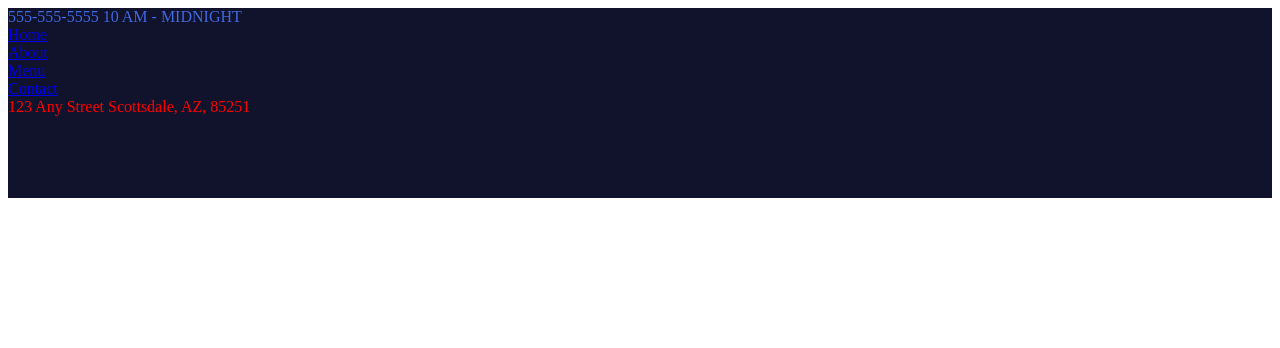
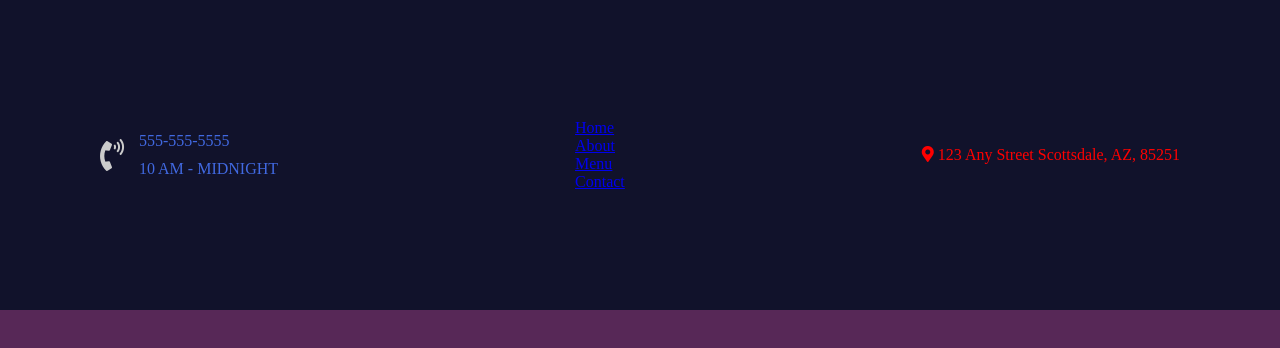
Before and after one commit to Rovert4824/Devcamp-project, a plain HTML site: page index2.html in a window 1280 px wide. Drawn offline with Linux system fonts and the light colour scheme.

Commit message:
second commit

```diff
--- a/index2.html
+++ b/index2.html
@@ -1,5 +1,5 @@
 <!DOCTYPE html>
-<html >
+<html>
 <head>
     <meta charset="UTF-8"/>
     <meta http-equiv="X-UA-Compatible" content="IE=edge">
@@ -7,15 +7,29 @@
     <meta name="viewport" content="width=device-width, initial-scale=1">
 
 <link rel="stylesheet" href="styles.css">
+<link rel="stylesheet" href="https://use.fontawesome.com/releases/v5.2.0/css/all.css">
 
 </head>
 
 <body>
     <div class="navigation-wrapper">
-        <div class="contact-hours-wrapper">
-        555-555-5555
-        10 AM - MIDNIGHT
+
+
+            <div class="left-column">
+                    <div class="icon">
+                            <i class="fas fa-phone-volume"></i>
+                    </div>
+
+            <div class="contact-hours-wrapper">
+                <div class="phone">
+                    555-555-5555
+                </div>
+                <div class="hours">
+                10 AM - MIDNIGHT
+                </div>
+            </div>
         </div>
+
         <!-- Link wrapper-->
         <div>
             <div class="nav-link">
@@ -32,6 +46,7 @@
             </div>
         </div>
         <div class="address-wrapper">
+            <i class="fas fa-map-marker-alt"></i>
             123 Any Street
             Scottsdale, AZ, 85251
         </div>
--- a/styles.css
+++ b/styles.css
@@ -1,7 +1,35 @@
+html{
+    background-color: rgb(87, 40, 87);
+}
 /*Common nav styles*/
+.icon{
+    margin-right: 15px;
+}
+.icon i {
+    font-size: 2em;
+}
+.left-column > .contact-hours-wrapper {
+    display: grid;
+    grid-template-columns: 1fr;
+    grid-gap: 10px;
+}
+.left-column{
+    display: flex;
+    align-items: center;
+}
+body {
+    margin: 0px;
+}
 .navigation-wrapper {
     height: 190px;
     background-color: #11122b;
+    color: #cbcbcb;
+    /* Flexbox container*/
+    display: flex;
+    justify-content: space-between;
+    align-items: center;
+    padding: 60px 100px;
+
 }
 .contact-hours-wrapper {
     color: royalblue;
```
